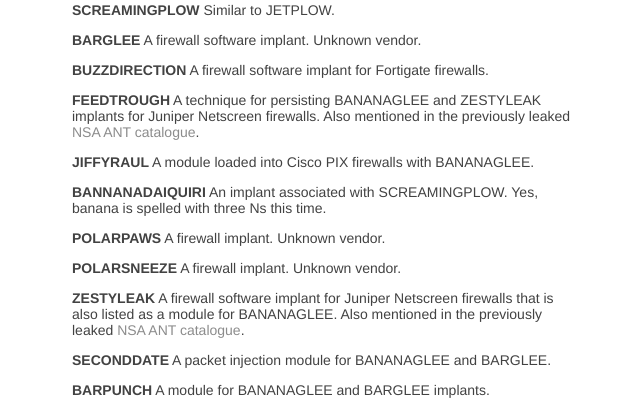
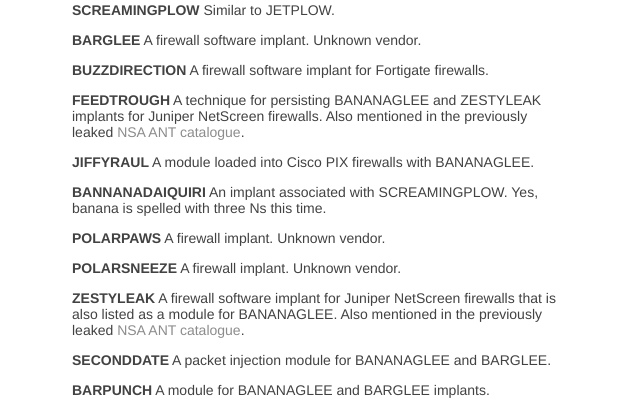
Before and after one commit to musalbas/musalbas.com-old, a Jekyll site: the page built from _posts/2016-08-17-equation-group-firewall-operations-catalogue.md, in a window 1280 px wide and 900 px high, scrolled down 1379 px. Shown: the part 168-568 px from the top of the window, without its empty margins (408-1048 px from the left). Built offline with Jekyll 4.4.1, drawn with Linux system fonts in a browser that asks for light colours; Markdown is read by kramdown in place of the engine named in the settings.

```diff
--- a/_posts/2016-08-17-equation-group-firewall-operations-catalogue.md
+++ b/_posts/2016-08-17-equation-group-firewall-operations-catalogue.md
@@ -84,7 +84,7 @@ A firewall software implant. Unknown vendor.
 A firewall software implant for Fortigate firewalls.
 
 **FEEDTROUGH**
-A technique for persisting BANANAGLEE and ZESTYLEAK implants for Juniper Netscreen firewalls. Also mentioned in the previously leaked [NSA ANT catalogue](https://leaksource.info/2013/12/30/nsas-ant-division-catalog-of-exploits-for-nearly-every-major-software-hardware-firmware/).
+A technique for persisting BANANAGLEE and ZESTYLEAK implants for Juniper NetScreen firewalls. Also mentioned in the previously leaked [NSA ANT catalogue](https://leaksource.info/2013/12/30/nsas-ant-division-catalog-of-exploits-for-nearly-every-major-software-hardware-firmware/).
 
 **JIFFYRAUL**
 A module loaded into Cisco PIX firewalls with BANANAGLEE.
@@ -99,7 +99,7 @@ A firewall implant. Unknown vendor.
 A firewall implant. Unknown vendor.
 
 **ZESTYLEAK**
-A firewall software implant for Juniper Netscreen firewalls that is also listed as a module for BANANAGLEE. Also mentioned in the previously leaked [NSA ANT catalogue](https://leaksource.info/2013/12/30/nsas-ant-division-catalog-of-exploits-for-nearly-every-major-software-hardware-firmware/).
+A firewall software implant for Juniper NetScreen firewalls that is also listed as a module for BANANAGLEE. Also mentioned in the previously leaked [NSA ANT catalogue](https://leaksource.info/2013/12/30/nsas-ant-division-catalog-of-exploits-for-nearly-every-major-software-hardware-firmware/).
 
 **SECONDDATE**
 A packet injection module for BANANAGLEE and BARGLEE.
```
